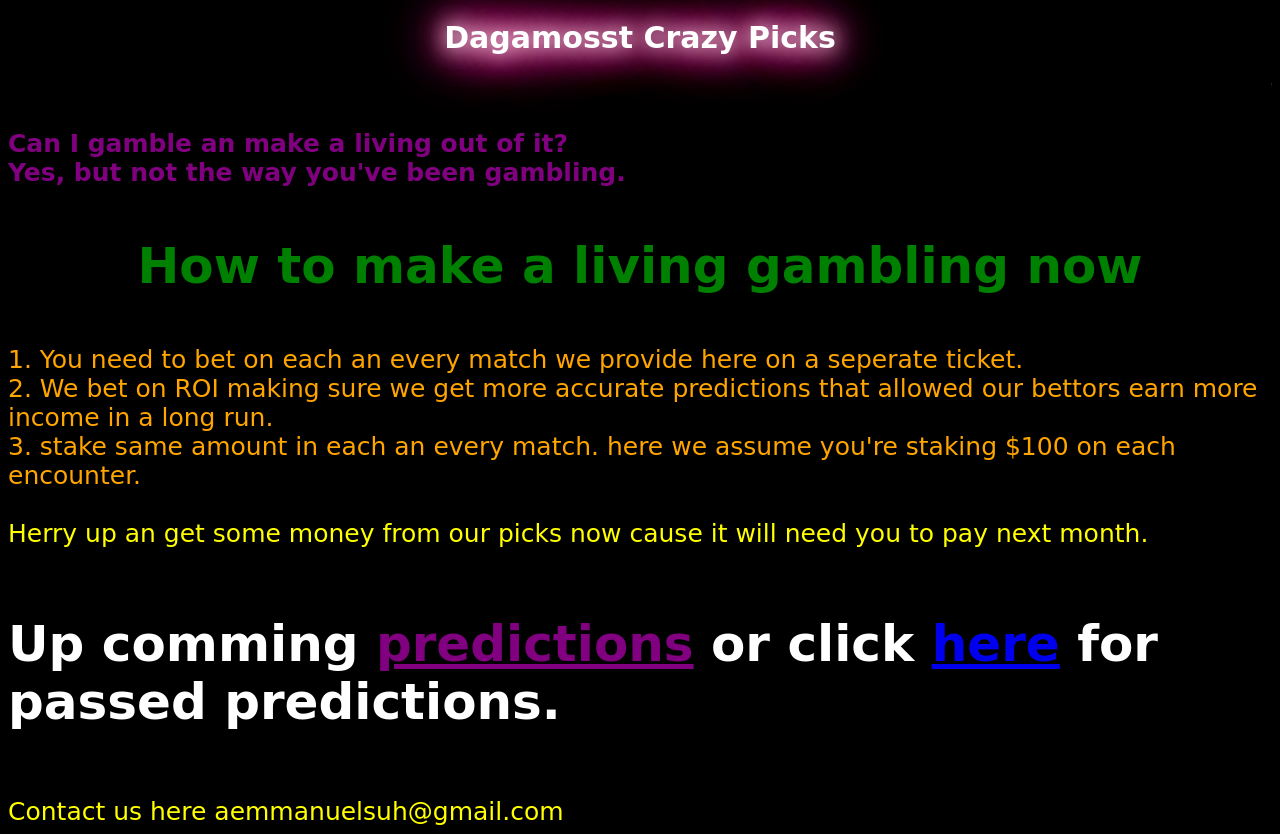
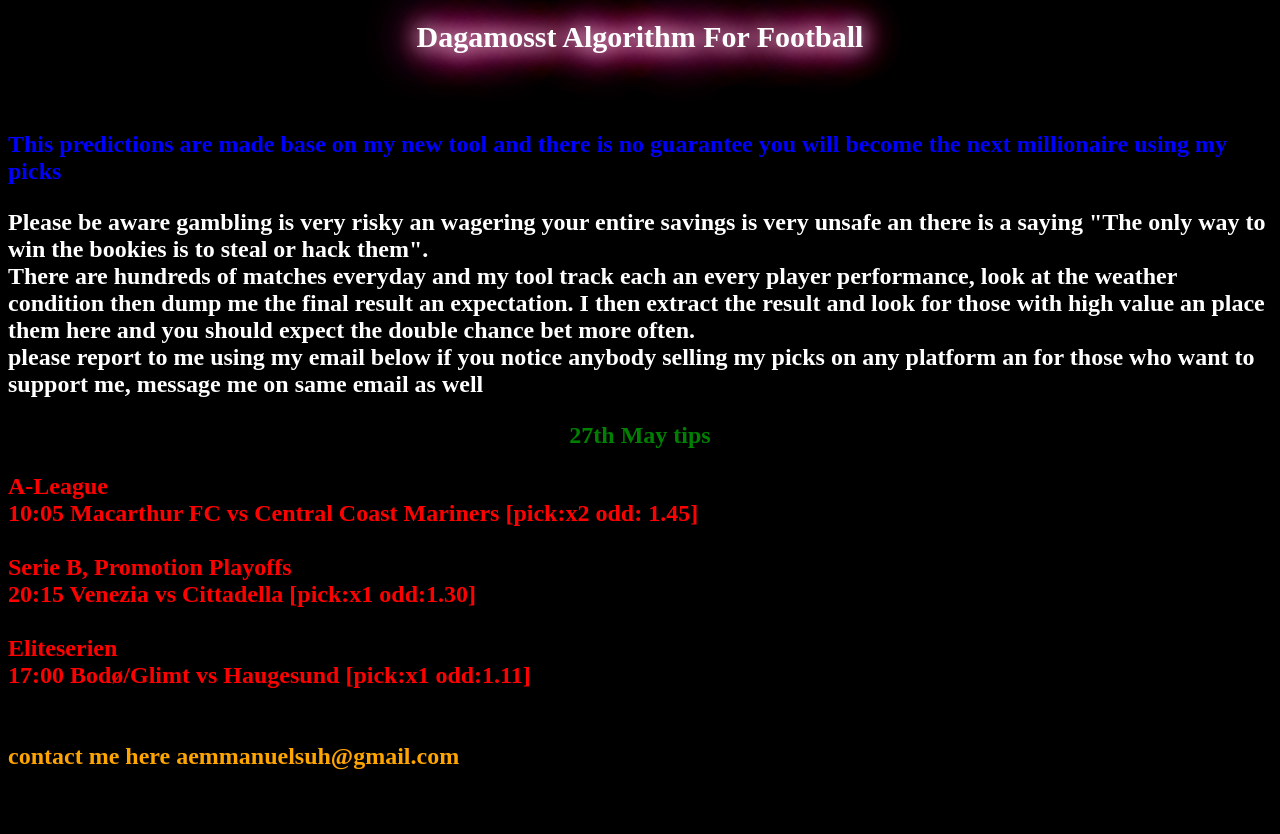
Before and after one commit to ambe90/ambe90, a plain HTML site: page index.html in a window 1280 px wide. After the commit the page ends 800 px from the top, so only its background shows below. Drawn offline with Linux system fonts and the light colour scheme.

Commit message:
Update index.html

```diff
--- a/index.html
+++ b/index.html
@@ -5,7 +5,7 @@
 <style>
 body {
   background-color: black;
-  font-family: cursive;
+  font-family: ;
 }
 
 .glow {
@@ -27,17 +27,13 @@ body {
   }
 }
 h2 {
-color : white;
+color : red;
 }
 p1 {
 color : yellow;
 }
-p2 {
-color : purple;
-font-size : 25px;
-}
 p3 {
-color : orange;
+color : green;
 font-size : 25px;
 }
 h3 {
@@ -45,24 +41,20 @@ color : blue;
 text-align : center;
 font-size : 50px;
 }
-h4 {
- color : white;
- font-size : 50px;
- }
- p4 {
- color : yellow;
- font-size : 25px;
+a h4 {
+ color : red;
+ text-align: center;
  }
 </style>
 </head>
 <body>
-<h1 class="glow">Dagamosst Crazy Picks</h1>
-<h2><marquee>welcome to a new life gambling</marquee><h2>
-<P2>Can I gamble an make a living out of it?<br>Yes, but not the way you've been gambling.</p2>
-<h3 style="color : green">How to make a living gambling now<br></h3>
-<p3>1. You need to bet on each an every match we provide here on a seperate ticket.<br>2. We bet on ROI making sure we get more accurate predictions that allowed our bettors earn more income in a long run.<br>3. stake same amount in each an every match. here we assume you're staking $100 on each encounter.<br><br></p3>
-<p4>Herry up an get some money from our picks now cause it will need you to pay next month.<br></p4>
-<h4>Up comming <a href="index2.html" style="color : purple">predictions</a> or click <a href="index1.html">here</a> for passed predictions.<br></h4>
-<p4> Contact us here aemmanuelsuh@gmail.com</p4>
+
+<h1 class="glow">Dagamosst Algorithm For Football</h1>
+<h2><marquee>welcome to my A/I picks</marquee><h2>
+<P style="color:blue">This predictions are made base on my new tool and there is no guarantee you will become the next millionaire using my picks<br></P>
+<h style="color: white">Please be aware gambling is very risky an wagering your entire savings is very unsafe an there is a saying "The only way to win the bookies is to steal or hack them".<br>There are hundreds of matches everyday and my tool track each an every player performance, look at the weather condition then dump me the final result an expectation. I then extract the result and look for those with high value an place them here and you should expect the double chance bet more often.<br>please report to me using my email below if you notice anybody selling my picks on any platform an for those who want to support me, message me on same email as well<br></h>
+<p style="text-align: center;color:green">27th May tips</p>
+<h style="text-align: center">A-League<br>10:05 Macarthur FC vs Central Coast Mariners [pick:x2 odd: 1.45]<br><br>Serie B, Promotion Playoffs<br>20:15 Venezia vs Cittadella [pick:x1 odd:1.30]<br><br>Eliteserien<br>17:00 Bodø/Glimt vs Haugesund [pick:x1 odd:1.11]<br><br><br><be></h>
+<h style="color: orange">contact me here aemmanuelsuh@gmail.com</h>
 </body>
 </html>
```
